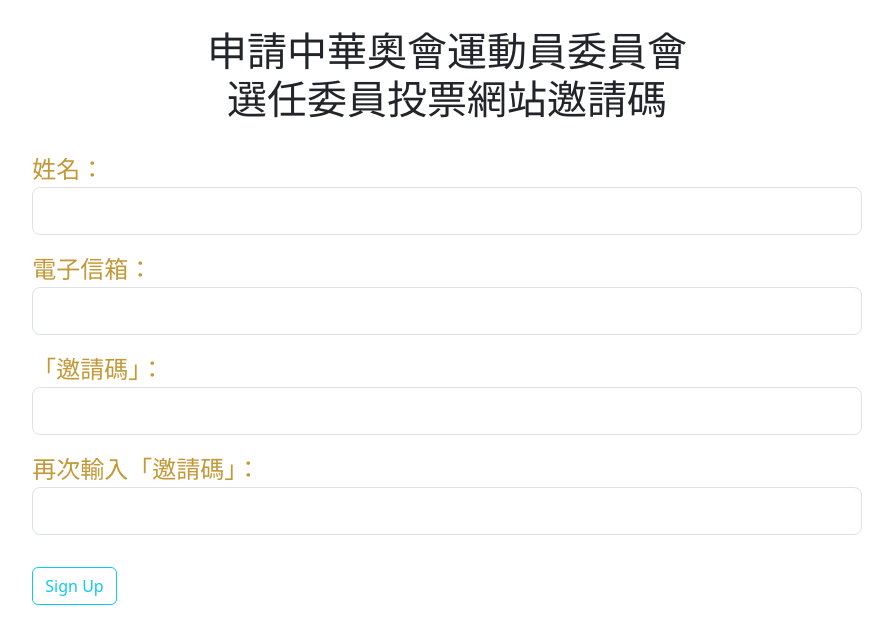
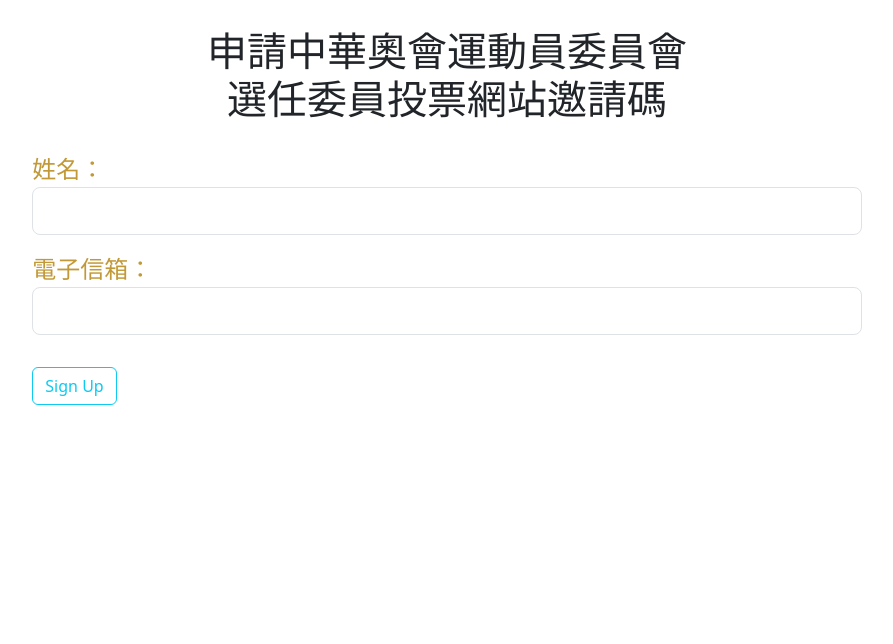
Before and after one commit to yaruscq/election, a Flask app: page / in a window 1280 px wide. Shown: the part 61-705 px from the top of the page, without its empty margins (193-1086 px from the left). Run offline with Flask 3, Linux system fonts and the light colour scheme; some libraries are stand-ins or nearby versions.

Commit message:
Remove the pwd_invite password on the register.html

```diff
--- a/electionPkg/forms.py
+++ b/electionPkg/forms.py
@@ -11,18 +11,19 @@ def check_registration_validate_credentials(form, field):
     """ username and pwd_invite checker"""
 
     username_entered = form.username.data
-    password_enter = form.password.data
+    # password_enter = form.password.data
+    email_entered = form.email.data
 
     # check username is valid
     user_object = User.query.filter_by(username=username_entered).first()
 
     if user_object is None:
-        raise ValidationError('名字或是邀請碼不正確！')
-    elif password_enter != user_object.pwd_invite:
+        raise ValidationError('名字或是電子信箱不正確！')
+    elif email_entered != user_object.email:
     # elif not bcrypt.check_password_hash(user_object.password, password_enter):
-        print(user_object.pwd_invite)
-        print(password_enter)
-        raise ValidationError('Password is incorrect!')
+
+        print(email_entered)
+        raise ValidationError('名字或是電子信箱不正確！')
 
 
 
@@ -49,10 +50,11 @@ class RegistrationForm(FlaskForm):
     username = StringField('姓名：',
                            validators=[DataRequired(), Length(min=2, max=10)])
     email = StringField('電子信箱：',
-                        validators=[DataRequired(), Email()])
-    password = PasswordField('「邀請碼」：', validators=[InputRequired(message='Password required'), check_registration_validate_credentials])
-    confirm_password = PasswordField('再次輸入「邀請碼」：',
-                                     validators=[DataRequired(), EqualTo('password')])
+                        validators=[DataRequired(), Email(), check_registration_validate_credentials])
+    # email = StringField('電子信箱：', validators=[InputRequired(message='Password required'), check_registration_validate_credentials])
+    # password = PasswordField('「邀請碼」：', validators=[InputRequired(message='Password required'), check_registration_validate_credentials])
+    # confirm_password = PasswordField('再次輸入「邀請碼」：',
+    #                                  validators=[DataRequired(), EqualTo('password')])
     submit = SubmitField('Sign Up')
 
 
--- a/electionPkg/models.py
+++ b/electionPkg/models.py
@@ -39,11 +39,14 @@ class User(db.Model):
         """Return the unique identifier for the user."""
         return self.username  # Or self.id if you prefer
 
+
+
+    # Get token
     def get_reset_token(self):
         s = Serializer(current_app.config['SECRET_KEY'])
         return s.dumps({'username': self.pwd_invite})
 
-
+    # Use pwd_invite as token key
     @staticmethod
     def verify_reset_token(token):
         s = Serializer(current_app.config['SECRET_KEY'])
--- a/electionPkg/routes.py
+++ b/electionPkg/routes.py
@@ -23,13 +23,14 @@ def load_user(username):
 def send_pwd_vote_email(user_object):
     token = user_object.get_reset_token()
     pwd_vote=user_object.pwd_vote
-    msg = Message('Password Reset Request', sender='fedo.chou@gmail.com', recipients=[user_object.email])
-    msg.body = f'''To reset your password, visit the following link:
+    msg = Message('中華奧會運動員委員會選任委員投票網站邀請碼', sender='fedo.chou@gmail.com', recipients=[user_object.email])
+    msg.body = f'''請登入下列網址，輸入您的「姓名」、「電子信箱」和下方的「投票邀請碼」後，進行投票:
 {url_for('main.reset_token', token=token, _external=True)}
 
 您的「投票密碼是」：{ pwd_vote }
 
-如果不是您要求的信件，請忽略！
+提醒您，每人只有一次投票機會！
+有任何疑問，請於上班時間來電：(02)8771-1387 陳小姐
 
 '''
     mail.send(msg)
@@ -53,7 +54,7 @@ def register():
             send_pwd_vote_email(user_object)
             return redirect(url_for('main.login'))
         else:
-            flash('投票「邀請碼」不正確，請確認姓名、電子信箱和邀請碼是否正確!!!', 'danger')
+            flash('請確認姓名或電子信箱是否正確!!!', 'danger')
 
     return render_template('register.html', title="Register", form=form)
 
--- a/electionPkg/templates/register.html
+++ b/electionPkg/templates/register.html
@@ -32,32 +32,6 @@
                         {{ form.email(class="form-control form-control-lg") }}
                     {% endif %}
                 </div>
-                <div class="form-group my-3">
-                    {{ form.password.label(class="form-control-label lead fs-4 text-gold") }}
-                    {% if form.password.errors %}
-                        {{ form.password(class="form-control form-control-lg is-invalid") }}
-                        <div class="invalid-feedback">
-                            {% for error in form.password.errors %}
-                                <span>{{ error }}</span>
-                            {% endfor %}
-                        </div>
-                    {% else %}
-                        {{ form.password(class="form-control form-control-lg") }}
-                    {% endif %}
-                </div>
-                <div class="form-group my-3">
-                    {{ form.confirm_password.label(class="form-control-label lead fs-4 text-gold") }}
-                    {% if form.confirm_password.errors %}
-                        {{ form.confirm_password(class="form-control form-control-lg is-invalid") }}
-                        <div class="invalid-feedback">
-                            {% for error in form.confirm_password.errors %}
-                                <span>{{ error }}</span>
-                            {% endfor %}
-                        </div>
-                    {% else %}
-                        {{ form.confirm_password(class="form-control form-control-lg") }}
-                    {% endif %}
-                </div>
             </fieldset>
             <div class="form-group my-3">
                 {{ form.submit(class="btn btn-outline-info") }}
```
